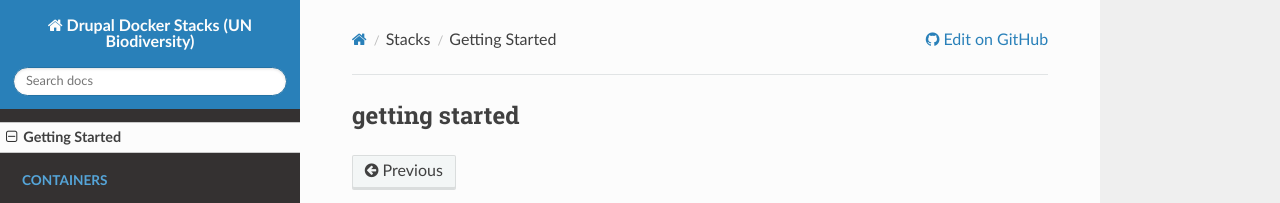
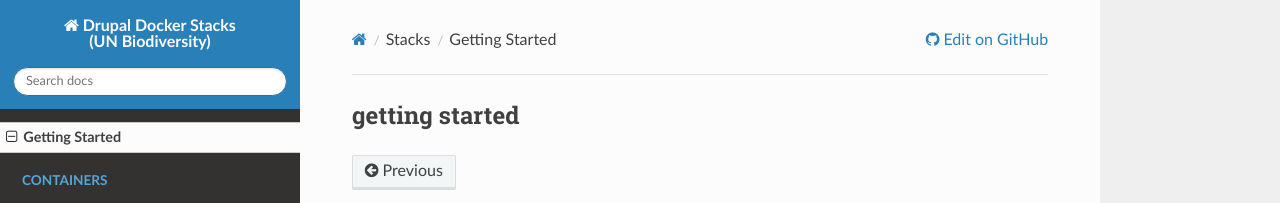
Before and after one commit to scbd/drupal-docker-stacks, an MkDocs documentation site: the page built from docs/index.md, in a window 1280 px wide. Shown: the top 203 px of the page. Built offline with MkDocs 1.6.1, drawn with Linux system fonts in a browser that asks for light colours; nearby versions of some CDN libraries; old or Windows-style settings are respelled for this version of MkDocs; part of the change alters nothing that is shown.

Commit message:
update title

```diff
--- a/mkdocs.yml
+++ b/mkdocs.yml
@@ -1,7 +1,7 @@
-site_name: Drupal Docker Stacks (UN Biodiversity)
+site_name: Drupal Docker Stacks <br>(UN Biodiversity)
 
 repo_url: https://github.com/scbd/drupal-docker-stacks
-site_description: 'Docker Drupal stacks for loca, development, staging and production environments.  Inspired from wodby/docker4drupal'
+site_description: 'Docker Drupal stacks for local, development, staging and production environments.  Inspired from wodby/docker4drupal'
 theme: readthedocs
 
 markdown_extensions:
```
